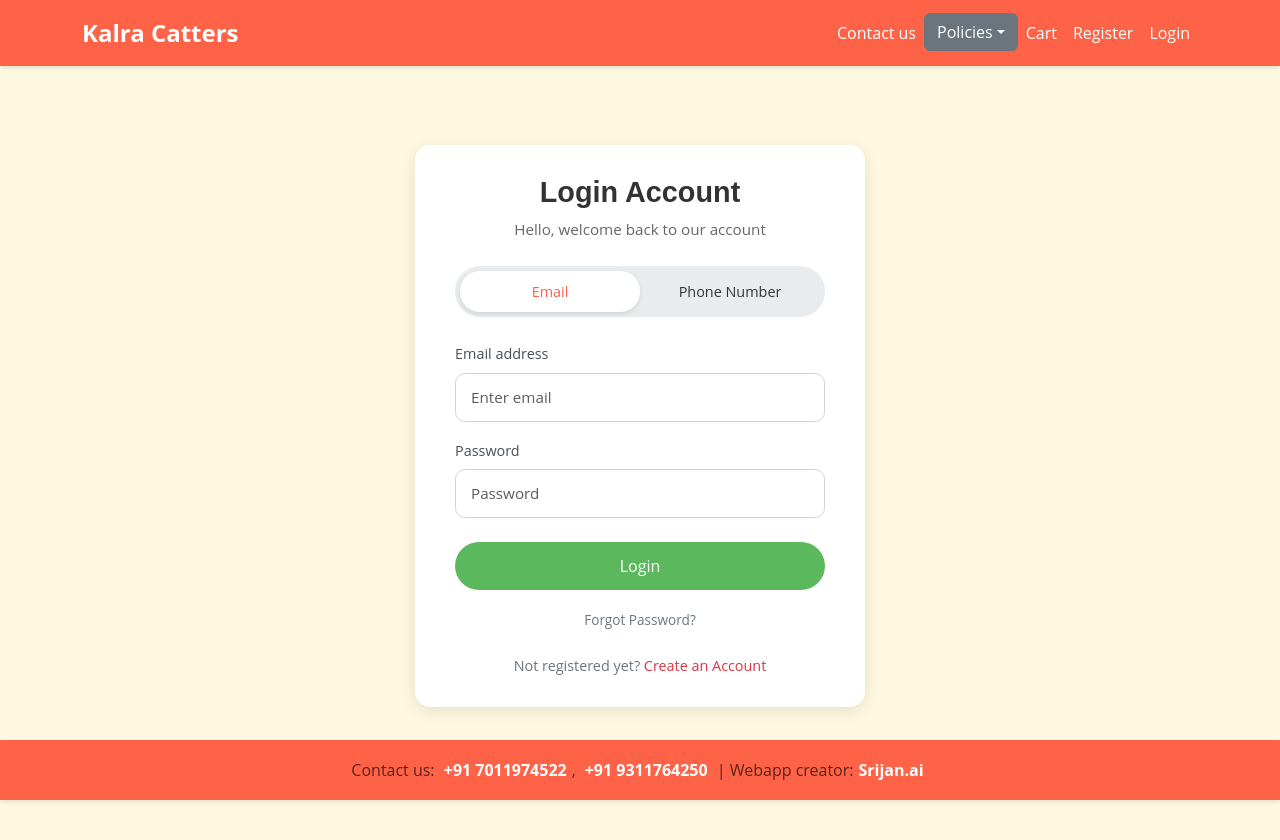
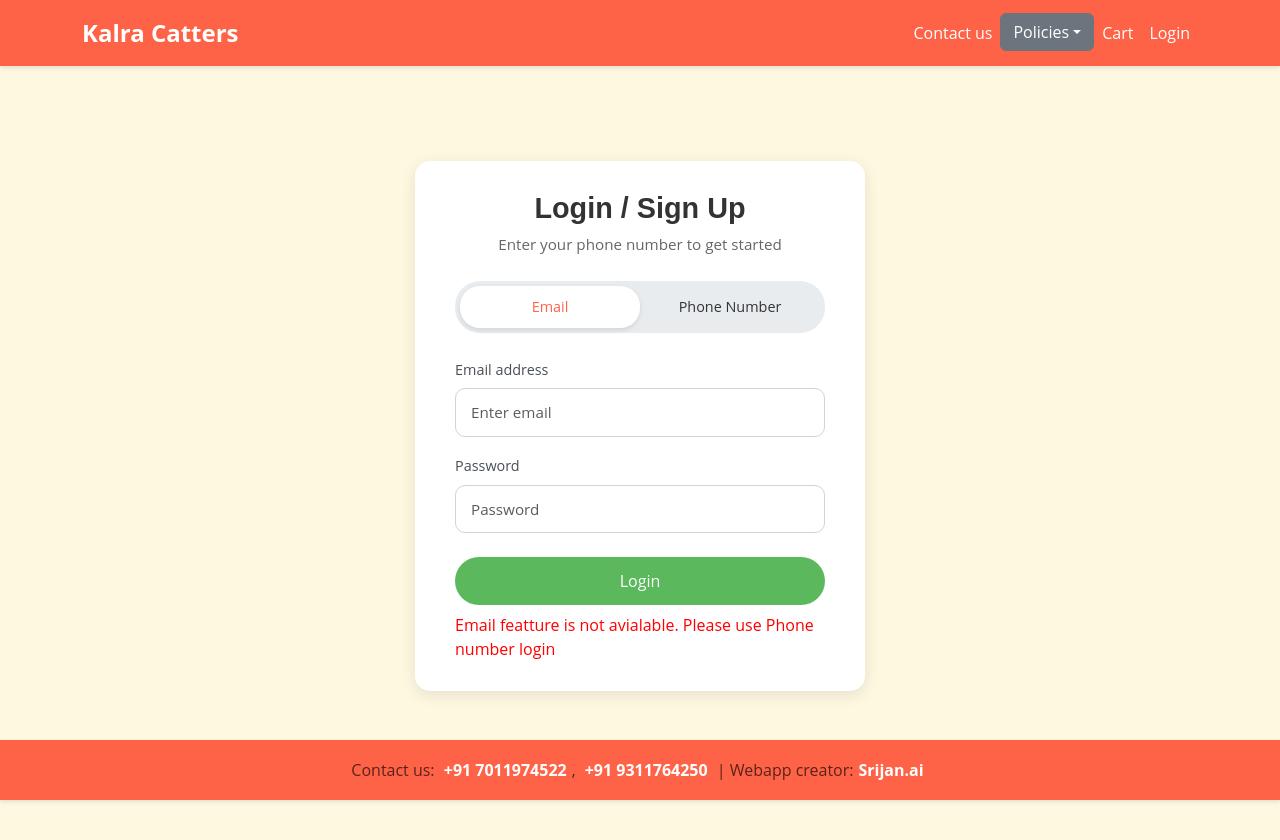
Before and after one commit to bhavyak13/hotel-bites, a React (Vite) app: page /login in a window 1280 px wide. Both pictures are taken after a click on the button "Email". Shown: the top 840 px of the page. Built offline with nearby package versions, Linux system fonts and the light colour scheme; no server answers; the database is empty.

Commit message:
remove register with email flow

```diff
--- a/src/App.jsx
+++ b/src/App.jsx
@@ -42,7 +42,7 @@ function App() {
           <Route path="/cancel-refund" element={<AppWrapper><CancellationRefundPolicy /></AppWrapper>} />
           <Route path="/shipping-policy" element={<AppWrapper><ShippingPolicy /></AppWrapper>} />
           <Route path="/login" element={<AppWrapper><LoginPage /></AppWrapper>} />
-          <Route path="/register" element={<AppWrapper><RegisterPage /></AppWrapper>} />
+          {/* <Route path="/register" element={<AppWrapper><RegisterPage /></AppWrapper>} /> */}
           <Route path="/products" element={<AppWrapper><HomePage /></AppWrapper>} />
           <Route path="/products/new" element={<AppWrapper status={{ requiresAdmin: true }}><AddNewProduct /></AppWrapper>} />
           <Route path="/products/:productId" element={<AppWrapper status={{}}><BookDetailPage /></AppWrapper>} />
--- a/src/components/Navbar.jsx
+++ b/src/components/Navbar.jsx
@@ -67,9 +67,6 @@ const MyNavbar = () => {
             <Nav.Link as={Link} to={`/cart`}>Cart</Nav.Link>
           )}
           {!firebase?.user && (
-            <Nav.Link as={Link} to={`/register`}>Register</Nav.Link>
-          )}
-          {!firebase?.user && (
             <Nav.Link as={Link} to={`/login`}>Login</Nav.Link>
           )}
           {/* {!firebase?.user && (
--- a/src/pages/Login.jsx
+++ b/src/pages/Login.jsx
@@ -172,8 +172,8 @@ const LoginPage = () => {
       <div className="login-box">
         {/* Header */}
         <div className="login-header">
-          <h2 className="login-header-title">Login Account</h2>
-          <p className="login-header-subtitle">Hello, welcome back to our account</p>
+          <h2 className="login-header-title">Login / Sign Up</h2>
+          <p className="login-header-subtitle">Enter your phone number to get started</p>
         </div>
 
         {/* Toggle Buttons */}
@@ -229,7 +229,7 @@ const LoginPage = () => {
             </Button>
 
             {/* Forgot Password Link */}
-            <div className="text-center mt-3">
+            {/* <div className="text-center mt-3">
               <Button
                 variant="link"
                 onClick={() => setShowResetForm(true)}
@@ -238,7 +238,11 @@ const LoginPage = () => {
               >
                 Forgot Password?
               </Button>
+            </div> */}
+            <div className="footer_basics mt-2" style={{color: "red"}}>
+              Email featture is not avialable. Please use Phone number login
             </div>
+
           </Form>
         )}
 
@@ -297,9 +301,9 @@ const LoginPage = () => {
         )}
 
         {/* Create Account Link */}
-         <div className="create-account-link mt-4 text-center">
+        {/* <div className="create-account-link mt-4 text-center">
             Not registered yet? <Link to="/register">Create an Account</Link>
-        </div>
+        </div> */}
 
       </div>
       {/* This div is needed for RecaptchaVerifier */}
```
Lines whose indentation alone changed are shown as unchanged.
